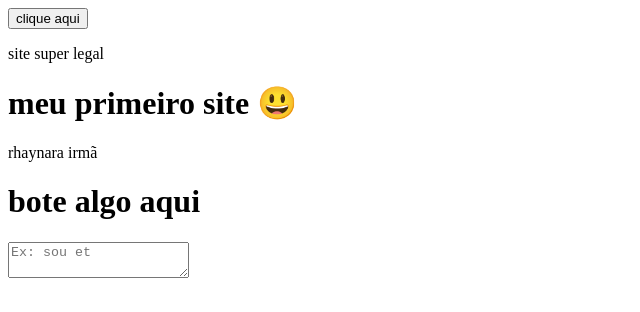
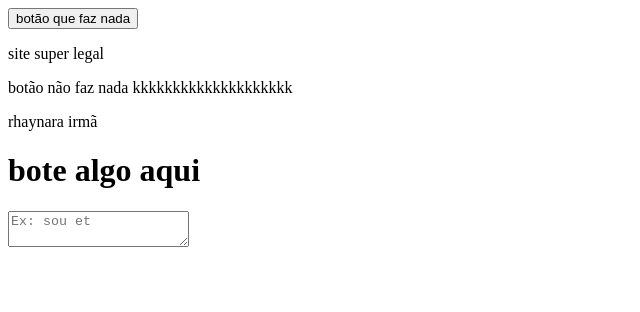
Before and after one commit to tufferthanyou/siteicaro, a plain HTML site: page index.html in a window 1280 px wide. Shown: the whole page, without its empty margins (0-640 px from the left). Drawn offline with Linux system fonts and the light colour scheme.

Commit message:
Add files via upload

```diff
--- a/index.html
+++ b/index.html
@@ -9,13 +9,17 @@
       </head>
 
       <body>
-           <button> clique aqui </button>
+           <button> botão que faz nada </button>
            <p>
                      site super legal
                         </p>
-           <h1> meu primeiro site 😃</h1>
+                        <p>botão não faz nada kkkkkkkkkkkkkkkkkkkk</p>
 
            <p>rhaynara irmã</p>
+
+
+
+
 
 
            <h1>bote algo aqui</h1>
```
